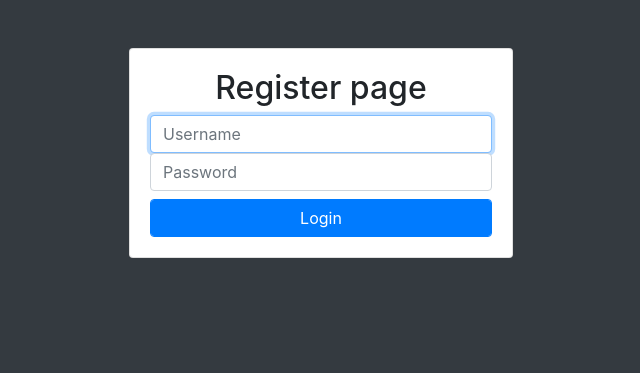
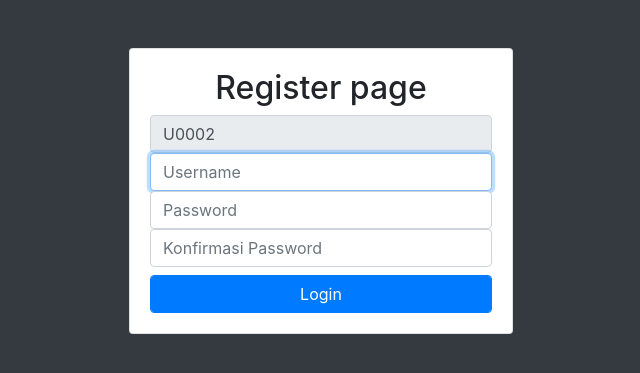
Before and after one commit to raflidev/glodokberkah-CI, a CodeIgniter app: page /glodokberkah-CI/register in a window 1280 px wide. Shown: the top 373 px of the page, without its empty margins (319-959 px from the left). Run offline with CodeIgniter, Linux system fonts and the light colour scheme; tables that the repository leaves empty or names only in its code hold one stand-in row (values such as "Sample post"); some libraries are stand-ins or nearby versions.

Commit message:
register feature

```diff
--- a/application/config/config.php
+++ b/application/config/config.php
@@ -23,7 +23,7 @@ defined('BASEPATH') OR exit('No direct script access allowed');
 | a PHP script and you can easily do that on your own.
 |
 */
-$config['base_url'] = 'http://localhost/tokoonline';
+$config['base_url'] = 'http://localhost/glodokberkah-CI';
 
 /*
 |--------------------------------------------------------------------------
--- a/application/controllers/produk.php
+++ b/application/controllers/produk.php
@@ -14,6 +14,7 @@ class produk extends CI_Controller {
         $nav = 'STORE MARKET SHOP';
         $heading = 'Etalase';
         $konten = $this->Model_produk->tampilProduk();
+
 
         $menu = array(
                 'Etalase' => 'grid',
--- a/application/controllers/register.php
+++ b/application/controllers/register.php
@@ -2,10 +2,18 @@
 defined('BASEPATH') OR exit('No direct script access allowed');
 
 class register extends CI_Controller {
+    public function __construct()
+    {
+    parent::__construct();
+    $this->load->database();
+    $this->load->model('Model_produk');
+    }
 
     public function index()
     {
         $heading = 'Register page';
+
+        $id = $this->Model_produk->idUser();
 
     if($this->session->userdata('login_status'))
     {
@@ -13,43 +21,21 @@ class register extends CI_Controller {
     }
 
         $this->load->helper('form');
+
         $this->load->view('templates/head');
         $this->load->view('produk/register',
-        compact('heading'));
+        compact('heading','id'));
         $this->load->view('templates/footer');
     }
 
     public function check()
     {
+        $kode = $this->input->post('kode');
         $user = $this->input->post('username');
         $pass = $this->input->post('password');
-        $this->load->model('Model_produk');
-        $result = $this->Model_produk->login($user,$pass);
-        if($result){
-            $sess_array = array();
-            foreach ($result as $row) {
-                $sess_array = array(
-                    'USER' => $row->username,
-                    'NAME' => $row->namaAdmin,
-                    'LEVEL' => $row->levelAdmin,
-                    'login_status' => true,
-                );
-                $this->session->set_userdata($sess_array);
-                redirect('dashboard','refresh');
-            }
-            return TRUE;
-        }else{
-            $this->session->set_flashdata('notif','Maaf, username atau password anda salah');
-        }
-    }
-    function logout()
-    {
-        $this->session->unset_userdata('ID');
-        $this->session->unset_userdata('USER');
-        $this->session->unset_userdata('NAME');
-        $this->session->unset_userdata('LEVEL');
-        $this->session->unset_userdata('login_status');
-        $this->session->set_flashdata('notif','Anda diarahkan ke halaman Login');
-        redirect('login');
+        $pass2 = $this->input->post('password2');
+        $result = $this->Model_produk->register($kode,$user,$pass,$pass2);
+
+        return $result;
     }
 }
--- a/application/models/Model_produk.php
+++ b/application/models/Model_produk.php
@@ -3,24 +3,32 @@ class Model_produk extends CI_Model{
     function __construct()
     {
         parent::__construct();
+        $this->load->database();
     }
 
 
     function idUser()
     {
-        $this->db->select_max('id_user');
+        $this->db->select('right(user.id_user,2) as id_user', FALSE);
+        $this->db->order_by('id_user','DESC');
+        $this->db->limit(1);
         $this->db->from('user');
-        $kode = $this->db->get();
-        $kode->result_array();
+        $queryuser = $this->db->get();
 
-        $noUrut = (int) substr($kode, 1, 4);
+        if($queryuser->num_rows() <> 0)
+        {
+            //cek code
+            $data = $queryuser->row();
+            $kode = intval($data->id_user) + 1;
+        }
+        else
+        {
+            $kode =1;
+        }
 
-        $noUrut++;
-
-        $char = "U";
-        $idUser = $char . sprintf("%04s", $noUrut);
-
-        return $idUser;
+        $batas = str_pad($kode,4,"0", STR_PAD_LEFT);
+        $kodetampil = "U".$batas;
+        return $kodetampil;
     }
 
     function tampilProduk()
@@ -34,7 +42,6 @@ class Model_produk extends CI_Model{
 
     function login($username, $password)
     {
-        $this->load->database();
         $this->db->select('*');
         $this->db->from('admin');
         $this->db->where('username',$username);
@@ -48,5 +55,23 @@ class Model_produk extends CI_Model{
             return false;
         }
     }
+
+    function register($kode,$user,$pass,$pass2)
+    {
+        if($pass == $pass2){
+
+            $data= array(
+                'id_user' => $kode,
+                'username' => $user,
+                'password' => $pass2,
+                'status_user' => '2'
+            );
+
+            $this->db->insert('user', $data);
+
+        }else{
+            echo 'tidak';
+        }
+    }
 }
 ?>
--- a/application/views/produk/index.php
+++ b/application/views/produk/index.php
@@ -3,6 +3,7 @@
   <main role="main" class="col-md-9 ml-sm-auto col-lg-10 px-4">
       <div class="d-flex justify-content-between flex-wrap flex-md-nowrap align-items-center pt-3 pb-2 mb-3 border-bottom">
         <h1 class="h2"><?= $heading ?></h1>
+
         <div class="btn-toolbar mb-2 mb-md-0">
           <div class="btn-group mr-2">
             <button type="button" class="btn btn-sm btn-outline-secondary">Share</button>
@@ -15,6 +16,7 @@
         </div>
       </div>
       <div class="row">
+
 
         <?php
       foreach ($konten as $row ) {
@@ -33,6 +35,7 @@
               </div>
             </div>
           <?php } ?>
+
         </div>
       </div>
     </main>
--- a/application/views/produk/register.php
+++ b/application/views/produk/register.php
@@ -5,11 +5,15 @@
         <div class="card mx-auto " style="width: 24rem;">
                 <div class="card-body">
                     <h1 class="h2"><?= $heading ?></h1>
-                    <form action='<?= site_url('login/check') ?>' method='post'>
-                    <label for="inputEmail" class="sr-only">Email address</label>
+                    <form action='<?= site_url('register/check') ?>' method='post'>
+                    <label for="inputEmail" class="sr-only">kode</label>
+                    <input type="text" name='kode' class="form-control" value="<?= $id ?>"placeholder="Username" required readonly>
+                    <label for="inputEmail" class="sr-only">Username</label>
                     <input type="text" name='username' class="form-control" placeholder="Username" required autofocus>
                     <label for="inputPassword" class="sr-only">Password</label>
                     <input type="password" name='password' class="form-control" placeholder="Password" required>
+                    <label for="inputPassword" class="sr-only">Password</label>
+                    <input type="password" name='password2' class="form-control" placeholder="Konfirmasi Password" required>
 
                     <input type="submit" class='btn btn-primary form-control mt-2' name='submit' value="Login">
                 </form>
```
